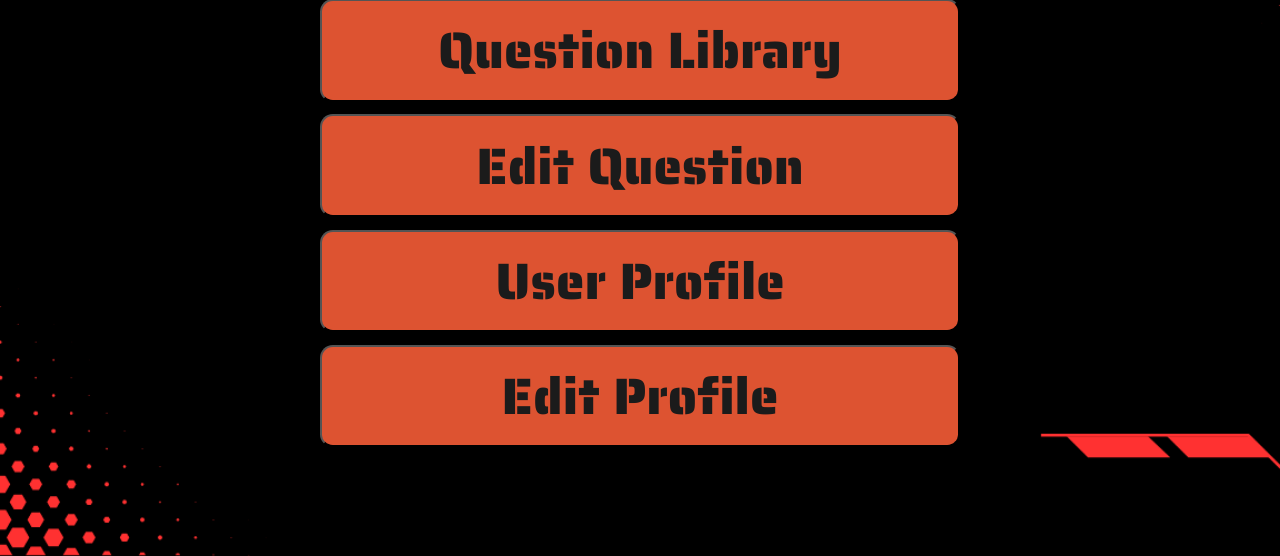
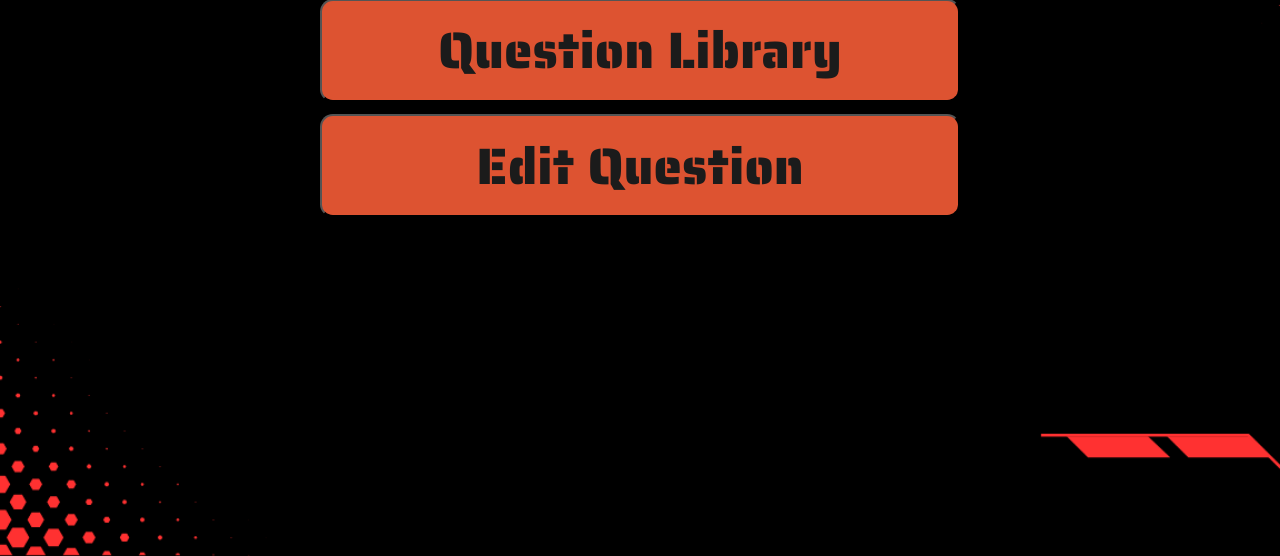
Before and after one commit to Tvnshh/Bibliomania, a PHP site: page /GRP_Assignment/Moderator/Mod_Menu.php in a window 1280 px wide. Shown: the part 244-800 px from the top of the page. Run offline with PHP 8.4, Linux system fonts and the light colour scheme; the visitor is signed in with stand-in values (Sample User, id 1).

Commit message:
mod menu

```diff
--- a/BIBLIOMANIA/Moderator/Mod_Menu.php
+++ b/BIBLIOMANIA/Moderator/Mod_Menu.php
@@ -59,8 +59,6 @@ if(!isset($_SESSION['modID'])){
         <button style="margin: 1vw; width: 50vw;" onclick="location.href='Edit_Slides.php'">Edit Slides</button>
         <button style="margin: 1vw; width: 50vw;" onclick="location.href='Question_Library.php'">Question Library</button>
         <button style="margin: 1vw; width: 50vw;" onclick="location.href='Edit_Questions.php'">Edit Question</button>
-        <button style="margin: 1vw; width: 50vw;" onclick="location.href='Mod_User_Profile.php'">User Profile</button>
-        <button style="margin: 1vw; width: 50vw;" onclick="location.href='Mod_Edit_Profile.php'">Edit Profile</button>
         </div>
     </center>
 
```
